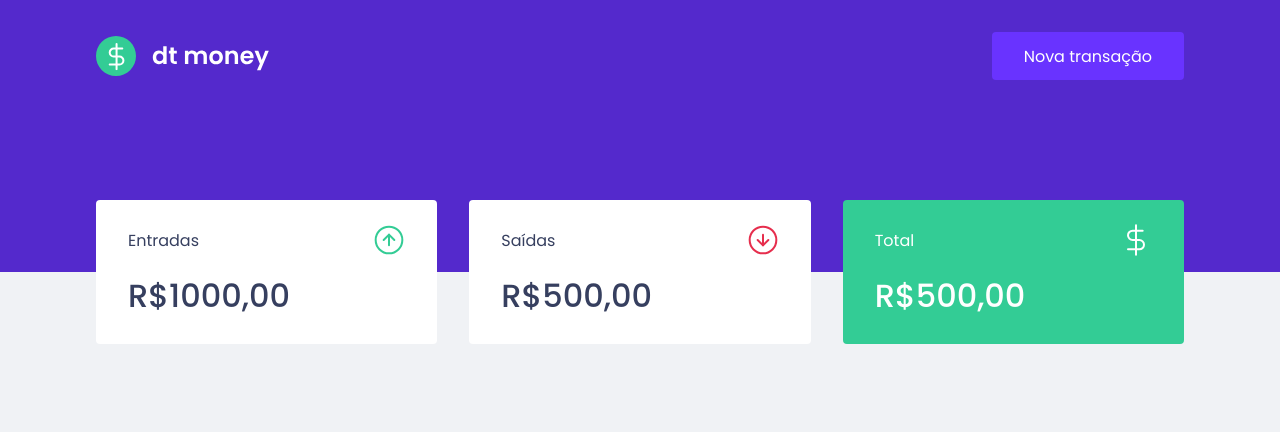
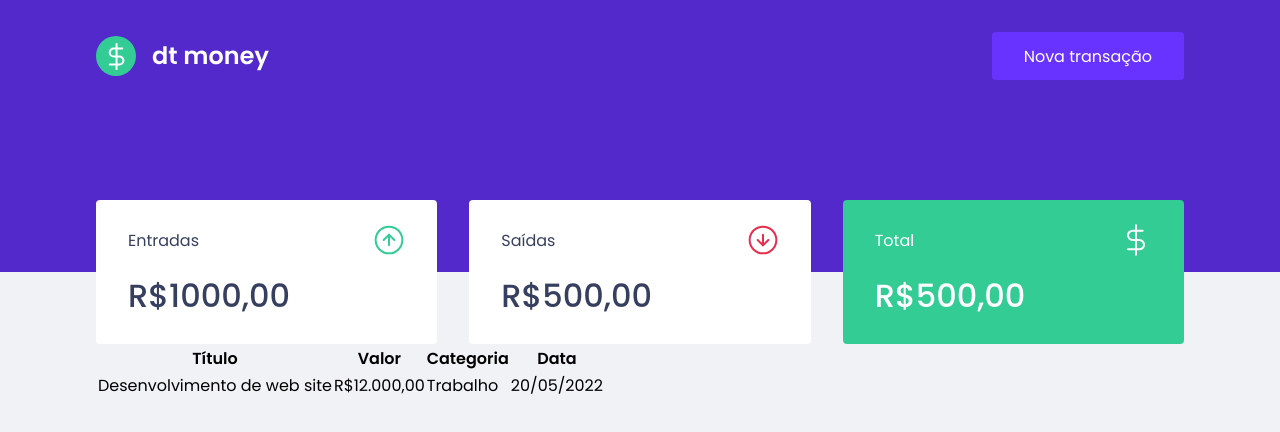
Before and after one commit to jfilipedias/dt-money-old, a React (Create React App) app: page / in a window 1280 px wide. Shown: the top 432 px of the page. Built offline with nearby package versions, Linux system fonts and the light colour scheme.

Commit message:
Starts to implement the TransactionTable component

```diff
--- a/src/components/Dashboard/index.tsx
+++ b/src/components/Dashboard/index.tsx
@@ -1,10 +1,12 @@
 import { Summary } from '../Summary';
+import { TransactionTable } from '../TransactionTable';
 import { Container } from './styles';
 
 export function Dashboard() {
   return (
     <Container>
       <Summary />
+      <TransactionTable />
     </Container>
   );
 };
--- /dev/null
+++ b/src/components/TransactionTable/index.tsx
@@ -0,0 +1,27 @@
+import { Container } from './styles';
+
+export function TransactionTable() {
+  return (
+    <Container>
+      <table>
+        <thead>
+          <tr>
+            <th>Título</th>
+            <th>Valor</th>
+            <th>Categoria</th>
+            <th>Data</th>
+          </tr>
+        </thead>
+
+        <tbody>
+          <tr>
+            <td>Desenvolvimento de web site</td>
+            <td>R$12.000,00</td>
+            <td>Trabalho</td>
+            <td>20/05/2022</td>
+          </tr>
+        </tbody>
+      </table>
+    </Container>
+  );
+};
--- /dev/null
+++ b/src/components/TransactionTable/styles.ts
@@ -0,0 +1,5 @@
+import styled from 'styled-components';
+
+export const Container = styled.div`
+
+`;
```
